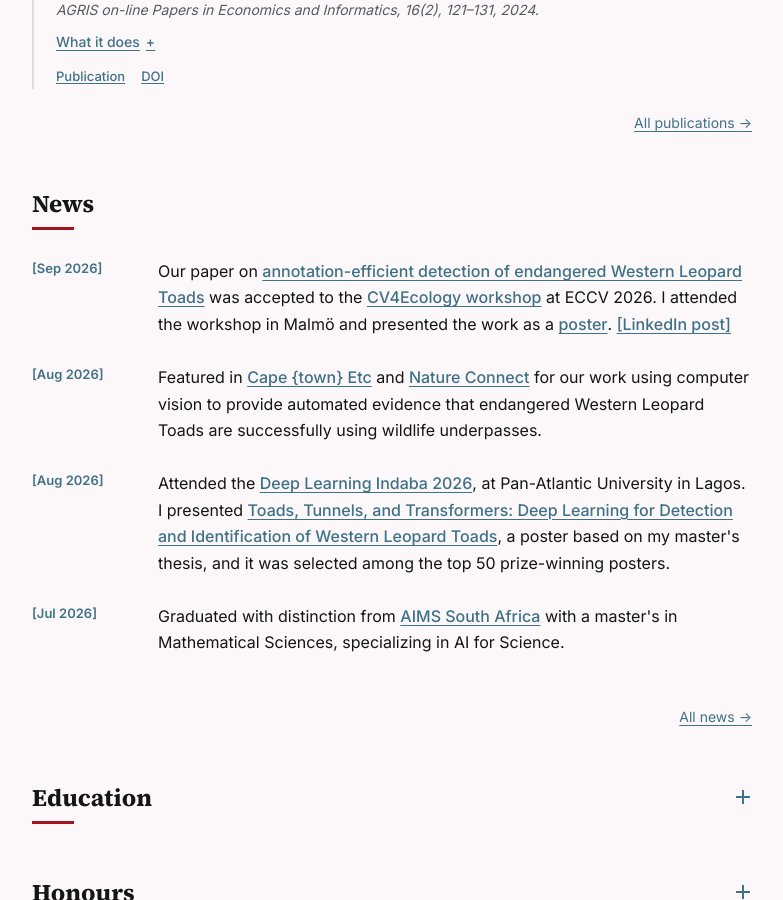
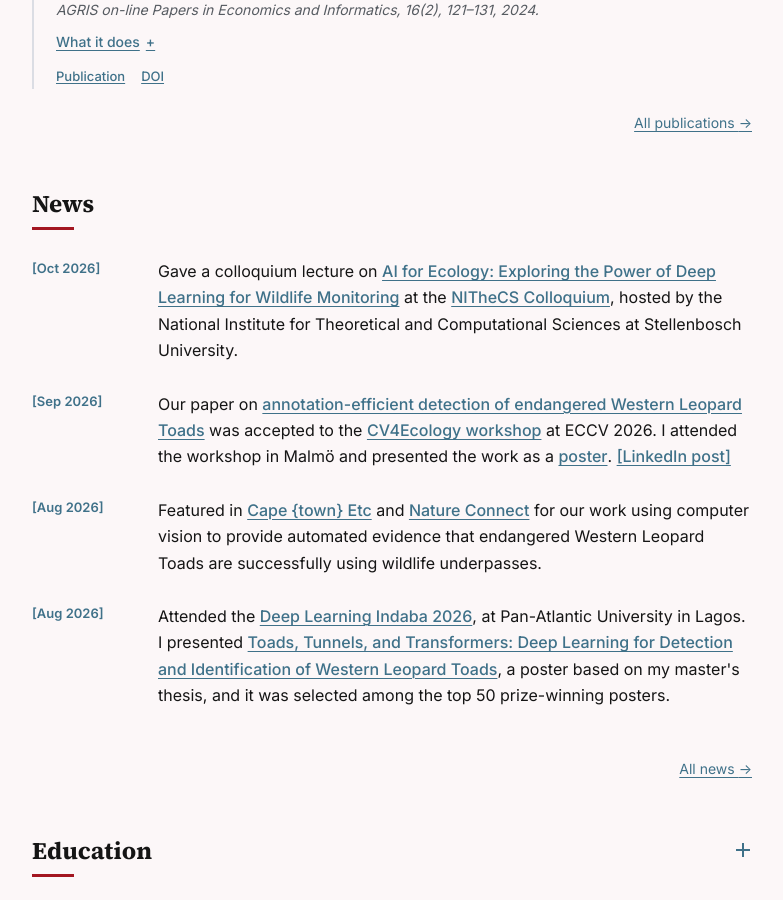
Before and after one commit to joshsalako/joshsalako.github.io, a Jekyll site: the page built from index.html, in a window 1280 px wide and 900 px high, scrolled down 1151 px. Shown: the whole window, without its empty margins (248-1031 px from the left). Built offline with Jekyll 4.4.1, drawn with Linux system fonts in a browser that asks for light colours; a style sheet for code colours, icons or effects is not loaded.

Commit message:
feat: add NITheCS colloquium news

```diff
--- a/_data/news.yml
+++ b/_data/news.yml
@@ -1,3 +1,14 @@
+- date: 2026-10
+  display_date: Oct 2026
+  parts:
+    - text: "Gave a colloquium lecture on "
+    - text: "AI for Ecology: Exploring the Power of Deep Learning for Wildlife Monitoring"
+      url: https://youtu.be/4Ow6AoMGIvI?si=JyA7SMSahASQVqJH
+    - text: " at the "
+    - text: NITheCS Colloquium
+      url: https://nithecs.ac.za/events/all-events/ai-for-ecology-exploring-the-power-of-deep-learning-for-wildlife-monitoring
+    - text: ", hosted by the National Institute for Theoretical and Computational Sciences at Stellenbosch University."
+
 - date: 2026-09
   display_date: Sep 2026
   parts:
```
Also changed, not shown: 2 other files.
